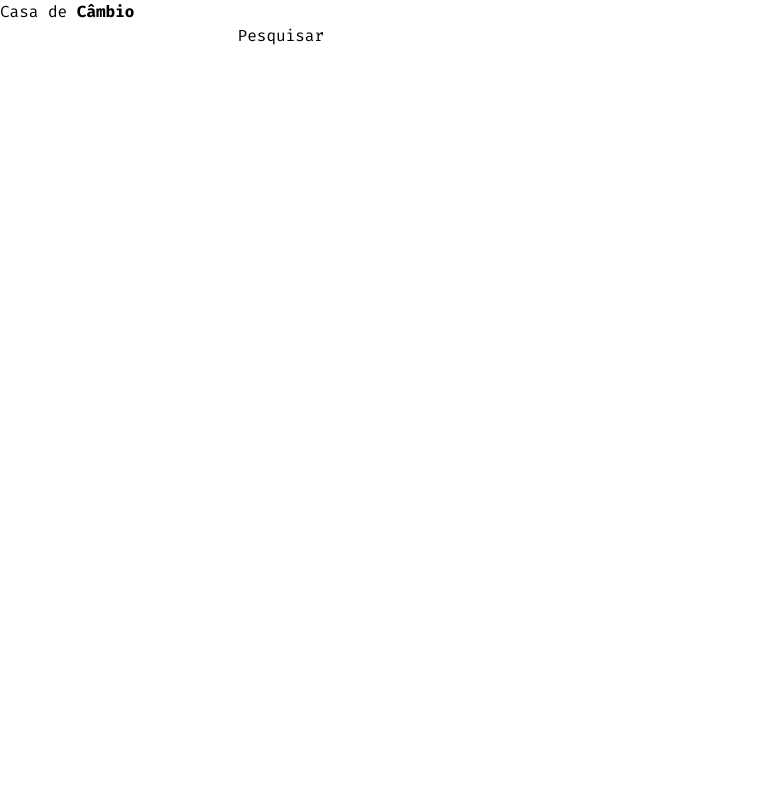
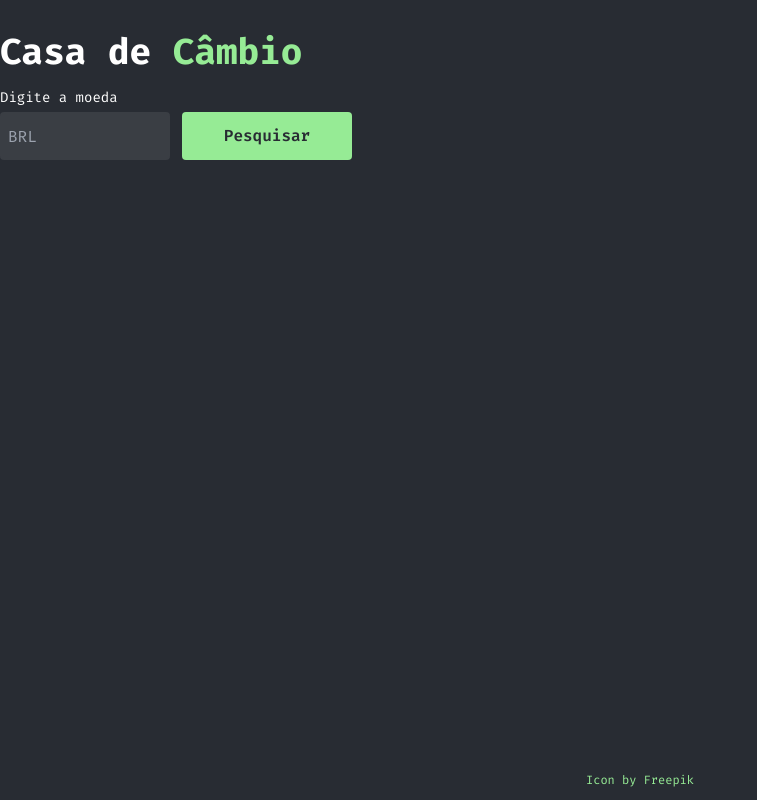
Before and after one commit to Buenno01/currency-house, a website built with Vite: page index.html in a window 1280 px wide. Shown: the whole page, without its empty margins (0-757 px from the left). Built offline with nearby package versions, Linux system fonts and the light colour scheme; no server answers.

Commit message:
página estilizada conforme figma

```diff
--- a/index.html
+++ b/index.html
@@ -3,24 +3,16 @@
 
 <head>
   <meta charset="UTF-8" />
-  <link rel="icon" type="image/svg+xml" href="/vite.svg" />
+  <link rel="icon" type="image/svg+xml" href="#" />
   <meta name="viewport" content="width=device-width, initial-scale=1.0" />
+  <link rel="stylesheet" href="./src/style.css">
   <title>Casa de cambio</title>
 </head>
 
 <body>
   <div id="app">
-    <header>
-      <h1>Casa de <strong>Câmbio</strong></h1>
-      <div>
-        <input type="text">
-        <button>Pesquisar</button>
-      </div>
-    </header>
-
-    <section id="router">
-
-    </section>
+    <a class="text-xs text-my-green absolute bottom-3" href="https://www.freepik.com/icon/coin_272525">Icon by
+      Freepik</a>
   </div>
   <script type="module" src="./src/main.js"></script>
 </body>
--- a/src/components/currencyItem.js
+++ b/src/components/currencyItem.js
@@ -1,8 +1,24 @@
 import { createElement } from "../util/createElement"
 
 export const currencyItem = (currency, value) => {
-  const newElement = createElement([], 'li');
-  newElement.innerText = currency + '  ' + value;
+  const newElement = createElement(['flex', 'w-200px', 'mt-8', 'bg-my-background', 'px-2', 'py-4', 'rounded'], 'li');
+
+  const valuesContainer = createElement(['w-full', 'flex', 'justify-between', 'px-3', 'align-baseline'], 'div');
+
+  const currencyEl = createElement([], 'h3');
+  currencyEl.innerText = currency;
+
+  const valueEl = createElement(['text-my-yellow', 'text-base'], 'h3');
+  valueEl.innerText = value.toFixed(3);
+
+  valuesContainer.appendChild(currencyEl);
+  valuesContainer.appendChild(valueEl);
+
+  const icon = createElement(['w-6', 'h-6'], 'img');
+  icon.src = '/src/assets/coinIcon.png'
+
+  newElement.appendChild(icon);
+  newElement.appendChild(valuesContainer);
 
   return newElement;
 }
--- /dev/null
+++ b/src/components/header.js
@@ -0,0 +1,88 @@
+import { createElement } from '../util/createElement'
+import { getData } from '../services/fetchApi'
+import { currencyItem } from '../components/currencyItem'
+
+const titleElement = () => {
+  const newElement = createElement(['text-4xl', 'font-bold'], 'h1');
+  newElement.innerText = 'Casa de ';
+
+  const strong = createElement(['text-my-green'], 'strong');
+  strong.innerText = 'Câmbio';
+
+  newElement.appendChild(strong);
+
+  return newElement;
+};
+
+const inputElement = () => {
+  const inputContainer = createElement([], 'div');
+
+  const inputText = createElement(['bg-my-input', 'h-48px', 'w-170px', 'p-2', 'rounded'], 'input');
+  inputText.id = 'search-bar';
+  inputText.placeholder = 'BRL';
+
+  const inputLabel = createElement(['block', 'text-sm', 'mb-1'], 'label');
+  inputLabel.for = 'search-bar';
+  inputLabel.innerText = 'Digite a moeda';
+
+  inputContainer.appendChild(inputLabel);
+  inputContainer.appendChild(inputText);
+
+  return inputContainer;
+};
+
+function searchCurrency() {
+  const searchBar = document.querySelector('input');
+  getData(searchBar.value).then(data => {
+    const currenciesArr = Object.entries(data.conversion_rates);
+    const currenciesObj = currenciesArr.map((element) => ({
+      currency: element[0],
+      value: element[1],
+    }));
+
+    const rout = document.querySelector('#router');
+    rout.innerHTML = '';
+
+    const list = createElement(['flex', 'flex-wrap', 'justify-center', 'p-6', 'gap-2'], 'ul');
+
+    const subtitle = createElement(['text-center', 'text-xl', 'font-bold', 'mt-8'], 'h2');
+    subtitle.innerText = `Valores referentes a 1 `;
+
+    const currencySelected = createElement(['uppercase'], 'span');
+    currencySelected.innerText = searchBar.value;
+
+    subtitle.appendChild((currencySelected));
+
+    currenciesObj.forEach(({ currency, value }) => {
+      list.appendChild(currencyItem(currency, value));
+    });
+
+    [subtitle, list].forEach((e) => rout.appendChild(e))
+  });
+}
+
+const searchBtnElement = () => {
+  const searchBtn = createElement(['bg-my-green', 'text-my-background', 'font-semibold', 'w-170px', 'h-48px', 'rounded', 'mt-auto'], 'button');
+  searchBtn.innerText = 'Pesquisar';
+  searchBtn.addEventListener('click', searchCurrency);
+
+  return searchBtn;
+};
+
+const interfaceElement = () => {
+  const newElement = createElement(['flex', 'gap-3', 'mt-4'], 'div');
+  newElement.appendChild(inputElement());
+  newElement.appendChild(searchBtnElement());
+
+  return newElement;
+}
+
+export const headerComponent = () => {
+  const newHeader = createElement(['flex', 'flex-col', 'my-8'], 'header');
+
+  newHeader.appendChild(titleElement());
+  newHeader.appendChild(interfaceElement());
+
+
+  return newHeader;
+};
--- a/src/input.css
+++ b/src/input.css
@@ -1,7 +1,8 @@
 @import url('https://fonts.googleapis.com/css2?family=Fira+Code:wght@300;400;500;600;700&display=swap');
 
-body {
+:root {
   font-family: 'Fira Code', monospace;
+  color: white;
 }
 
 @tailwind base;
--- a/src/main.js
+++ b/src/main.js
@@ -1,29 +1,18 @@
 import './style.css'
-import { getData } from './services/fetchApi'
-import { createElement } from './util/createElement'
-import { currencyItem } from './components/currencyItem'
+import { headerComponent } from './components/header'
+import { createElement } from './util/createElement';
 
-function searchCurrency() {
-  const searchBar = document.querySelector('input');
-  getData(searchBar.value).then(data => {
-    const currenciesArr = Object.entries(data.conversion_rates);
-    const currenciesObj = currenciesArr.map((element) => ({
-      currency: element[0],
-      value: element[1],
-    }));
+const app = document.querySelector('#app');
+app.classList.add('bg-my-background');
+app.classList.add('min-h-screen');
+app.classList.add('flex');
+app.classList.add('justify-center');
 
-    const rout = document.querySelector('#router');
-    rout.innerHTML = '';
-    const list = createElement(['currency-list'], 'ul');
-    const subtitle = createElement([], 'h2');
-    subtitle.innerText = `Valores referentes a 1`
-    currenciesObj.forEach(({ currency, value }) => {
-      list.appendChild(currencyItem(currency, value));
-    });
+const router = createElement(['bg-my-box', 'rounded-xl', 'flex', 'flex-col'], 'section');
+router.id = 'router';
 
-    [subtitle, list].forEach((e) => rout.appendChild(e))
-  });
-}
+const container = createElement(['container', 'flex', 'flex-col'], 'div');
+container.appendChild(headerComponent());
+container.appendChild(router);
 
-const searchBtn = document.querySelector('button');
-searchBtn.addEventListener('click', searchCurrency)
+app.appendChild(container);
--- a/tailwind.config.js
+++ b/tailwind.config.js
@@ -1,6 +1,10 @@
 /** @type {import('tailwindcss').Config} */
 export default {
-  content: [],
+  content: [
+    './src/**/*.js',
+    './src/*.js',
+    './*.html',
+  ],
   theme: {
     colors: {
       'my-green': '#96EB95',
@@ -11,7 +15,15 @@ export default {
       'my-input': 'rgba(var(--input-color), 0.1)',
       'my-yellow': '#FFE713',
     },
-    extend: {},
+    extend: {
+      height: {
+        '48px': '48px',
+      },
+      width: {
+        '170px': '170px',
+        '200px': '200px',
+      }
+    },
   },
   plugins: [],
 }
```
Also changed, not shown: package.json (+5 -2 lines), README.md, src/assets/coinIcon.png (added), src/style.css, 1 other file.
